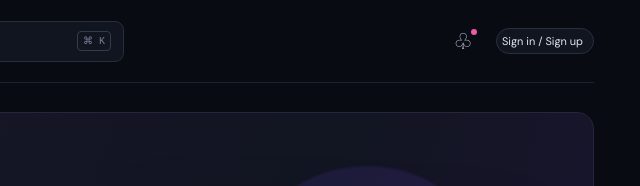
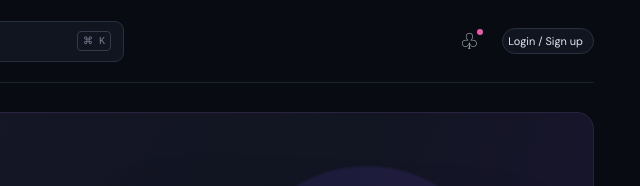
Before and after one commit to sangalasaiteja3-bot/StreamX-Live-Streaming, a plain HTML site: page index.html in a window 1280 px wide. Shown: the top 186 px of the page, 640-1280 px from the left. Drawn offline with Linux system fonts and the light colour scheme; a script that the page names is missing.

Commit message:
Show login and logout controls in StreamX header

```diff
--- a/index.html
+++ b/index.html
@@ -28,7 +28,7 @@
     <header class="topbar">
       <div class="mobile-brand"><span class="brand-mark">S</span> stream<span class="accent">X</span></div>
       <label class="search"><span>⌕</span><input id="searchInput" type="search" placeholder="Search streams, creators, categories..."><kbd>⌘ K</kbd></label>
-      <div class="top-actions"><button class="icon-btn" title="Notifications">♧<i></i></button><button class="profile-pill" id="authOpenBtn">Sign in / Sign up</button></div>
+      <div class="top-actions"><button class="icon-btn" title="Notifications">♧<i></i></button><div class="auth-header-actions"><button class="profile-pill" id="authOpenBtn" type="button">Login / Sign up</button><button class="logout-header-btn" id="authLogoutBtn" type="button" hidden>Logout</button></div></div>
     </header>
 
     <section class="hero">
```
